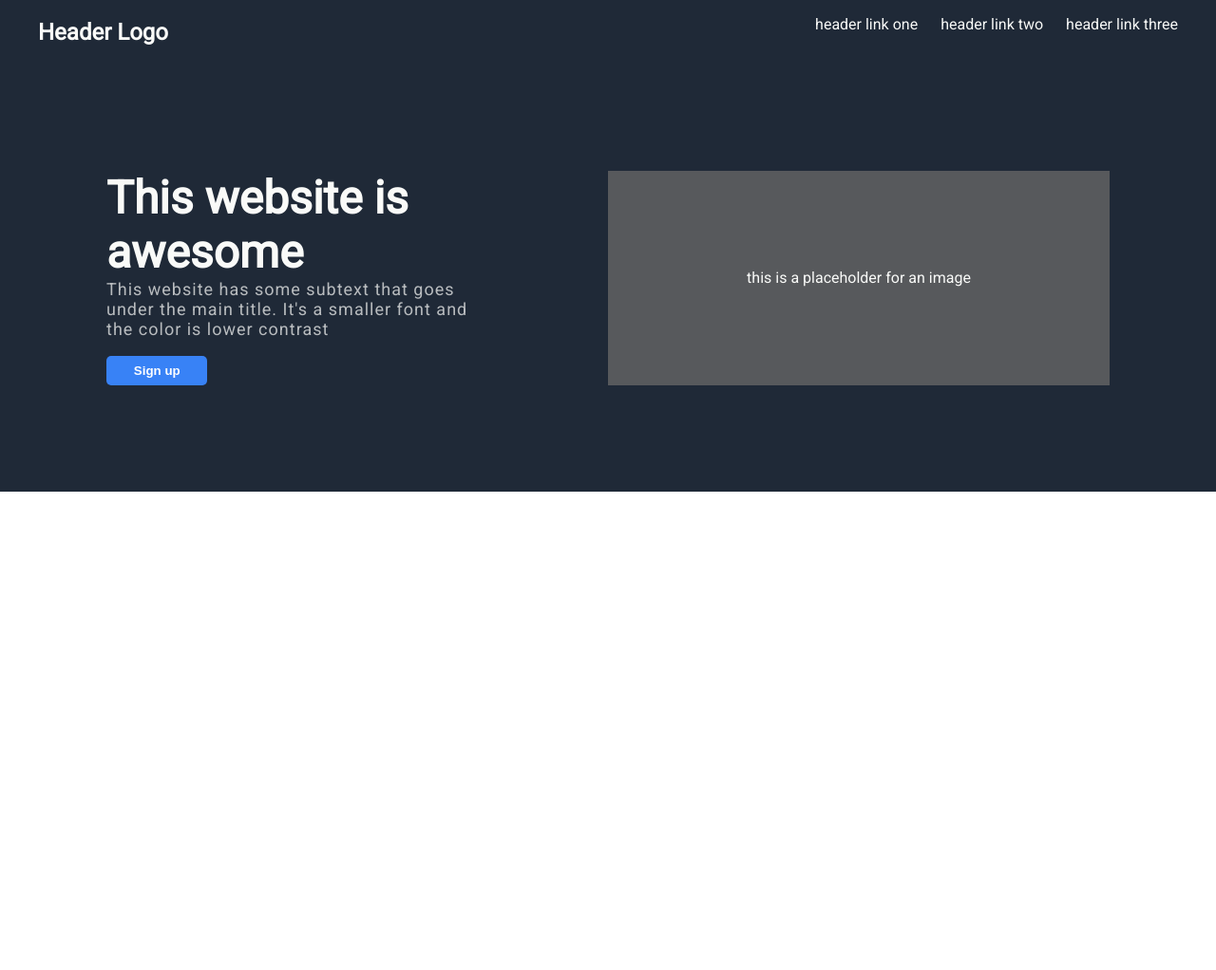
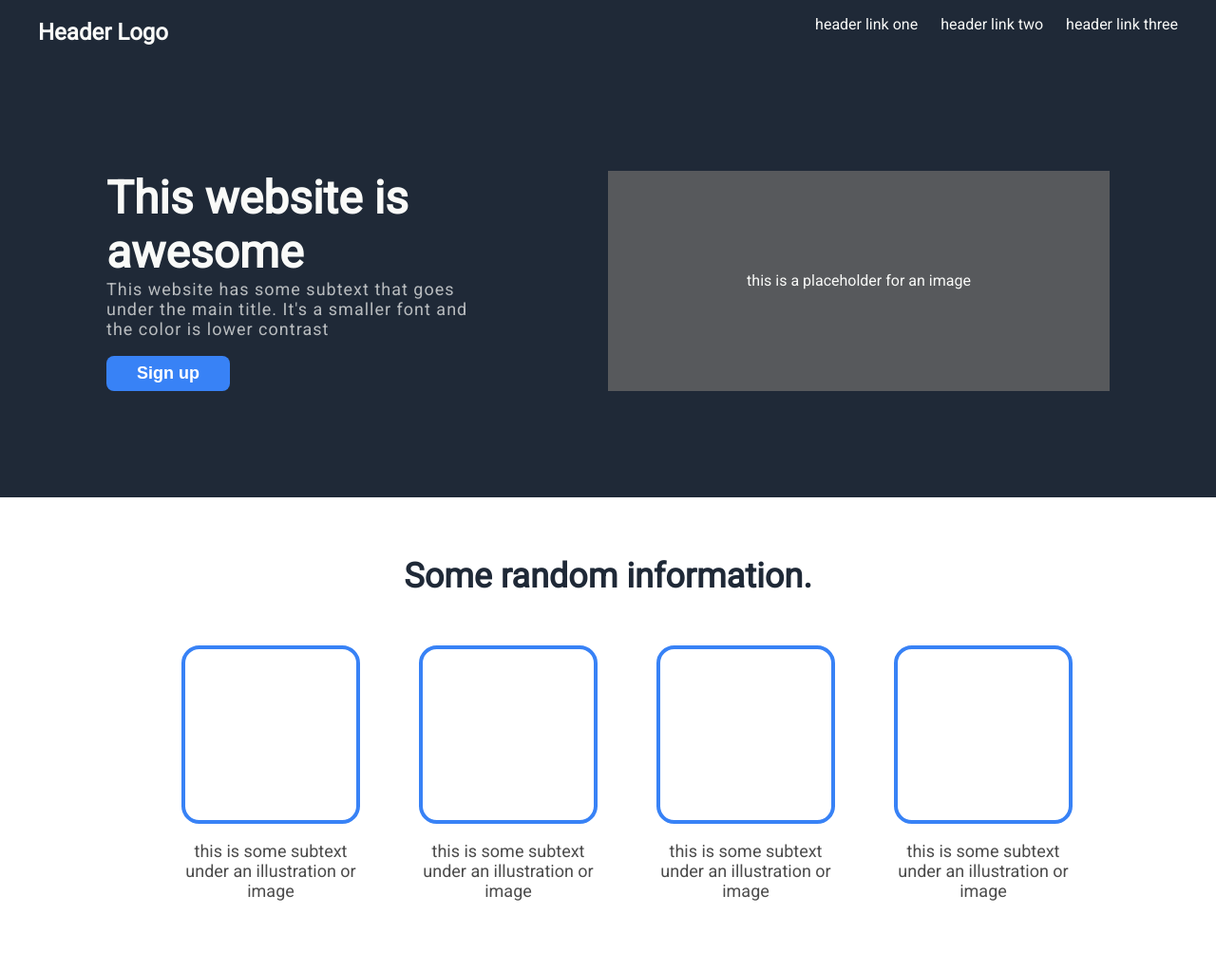
Before and after one commit to KARDT89/TOP-landing-page, a plain HTML site: page index.html in a window 1280 px wide. Shown: the whole page at 95% size. Before the commit the page ends 800 px from the top, so only its background shows below. Drawn offline with Linux system fonts and the light colour scheme.

Commit message:
add: hero2

```diff
--- a/index.html
+++ b/index.html
@@ -30,5 +30,27 @@
         </div>
         </div>
     </section>
+    <section class="hero-2">
+            <h1>Some random information.</h1>
+            <ul class="frame">
+                <li>
+                    <span></span>
+                    <p>this is some subtext under an illustration or image</p>
+                </li>
+                <li>
+                    <span></span>
+                    <p>this is some subtext under an illustration or image</p>
+                </li>
+                <li>
+                    <span></span>
+                    <p>this is some subtext under an illustration or image</p>
+                </li>
+                <li>
+                    <span></span>
+                    <p>this is some subtext under an illustration or image</p>
+                </li>
+            </ul>
+
+    </section>
 </body>
 </html>
--- a/styles.css
+++ b/styles.css
@@ -42,12 +42,13 @@ nav, .hero {
 }
 
 .left > button {
-    padding: 0.5rem 1.8rem;
+    padding: 0.5rem 2rem;
     border: 0;
     color: white;
-    border-radius: 5px;
+    border-radius: 8px;
     background-color: #3882F6;
-    font-weight: 700;
+    font-weight: bold;
+    font-size: 18px;
 }
 
 .right {
@@ -61,3 +62,45 @@ nav, .hero {
 .hero {
     padding: 7rem;
 }
+
+.hero-2{
+    display: flex;
+    flex-direction: column;
+    align-items: center;
+    padding: 2rem;
+}
+
+.hero-2 > h1 {
+    font-size: 36px;
+    color: #1F2937;
+    font-weight: 900;
+}
+
+.frame {
+    list-style-type: none;
+    display: flex;
+    justify-content: space-around;
+    width: 1000px;
+    height: 300px;
+    align-items: center;
+}
+
+.frame > li {
+    display: flex;
+    align-items: center;
+    justify-content: center;
+    text-align: center;
+    flex-direction: column;
+    width: 200px;
+    font-size: 18px;
+}
+
+li > span {
+    border: 4px solid #3882F6;
+    padding: 90px;
+    border-radius: 10%;
+}
+
+li > p {
+    opacity: 70%;
+}
```
